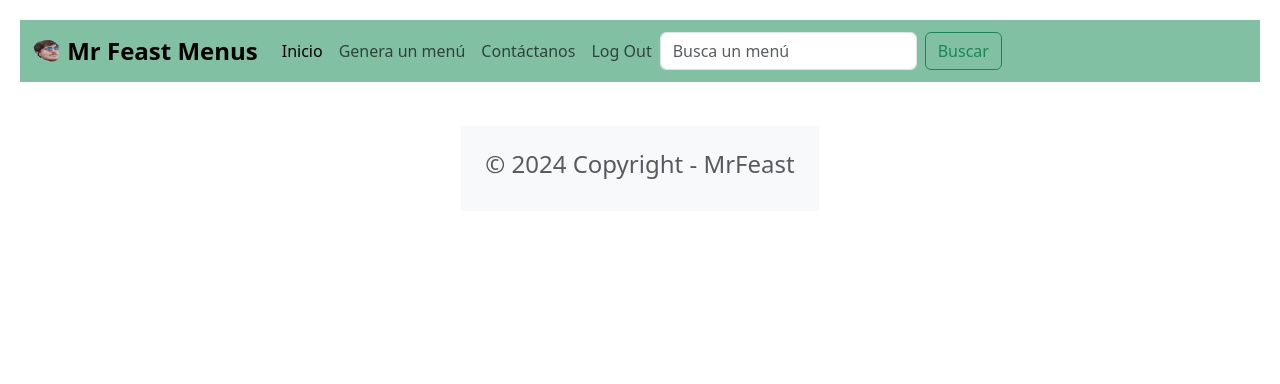
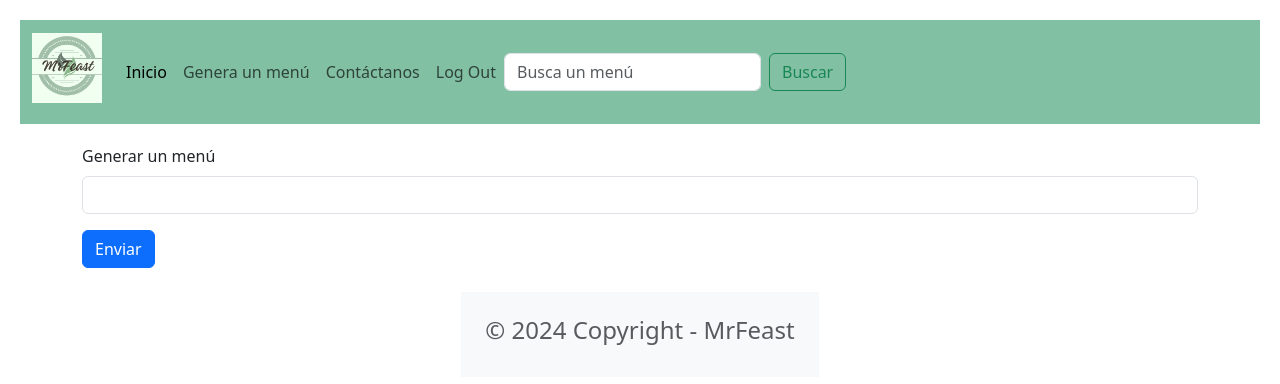
Before and after one commit to IsabelaOB/Mrfeast, a Django app: page /generar/ in a window 1280 px wide. Shown: the top 384 px of the page. Run offline with Django 5.2, Linux system fonts and the light colour scheme; parts of the project's set-up code (start-up, migrations or seed data) failed here and were passed over.

Commit message:
arreglados conflictos

```diff
--- a/food/templates/base.html
+++ b/food/templates/base.html
@@ -81,8 +81,7 @@
     <div class="container-fluid">
       <a class="navbar-brand" href="{% url 'portal' %}">
         {%load static %}
-        <img src="{% static 'images/Mr-Beast-PNG-File.png' %}" alt="" width="30" height="24" class="d-inline-block align-text-top">
-        <big style="font-weight:bold;">Mr Feast Menus</big>
+        <h2 class="cursiva"><img src="{% static 'images/logo.jpg' %}" alt="" width="70" height="70" class="d-inline-block align-text-top"></h2>
       </a>
       <button class="navbar-toggler" type="button" data-bs-toggle="collapse" data-bs-target="#navbarNav" aria-controls="navbarNav" aria-expanded="false" aria-label="Toggle navigation">
         <span class="navbar-toggler-icon"></span>
--- a/food/templates/generar.html
+++ b/food/templates/generar.html
@@ -1 +1,13 @@
 {% extends "base.html" %}
+
+{% block content %}
+<form action="">
+    <div class="mb-3">
+        <label for="generateMenu" class="form-label">
+            Generar un menú
+        </label>
+        <input type="text" class="form-control" name="generateMenu"/>
+    </div>
+    <button type="submit" class="btn btn-primary">Enviar</button>
+</form>
+{% endblock content %}
--- a/food/templates/inicio.html
+++ b/food/templates/inicio.html
@@ -194,7 +194,8 @@
 
 
     <section class="info-container">
-        <h2 class="cursiva">MrFeastMenus</h2>
+        {%load static %}
+        <h2 class="cursiva"><img src="{% static 'images/logo.jpg' %}" alt="" width="250" height="250" class="d-inline-block align-text-top"></h2>
         <header>
 
             <nav>
--- a/food/templates/portal.html
+++ b/food/templates/portal.html
@@ -12,7 +12,7 @@
                 </div>
             </div>
         </div>
+        {% endfor %}
     </div>
-    {% endfor %}
 </div>
 {% endblock content %}
```
Also changed, not shown: db.sqlite3, food/static/images/logo.jpg (added), media/menu/images/vaca_marina_WztLVFM.png (added), media/menu/images/vaca_marina_zMaY58z.png (added).
